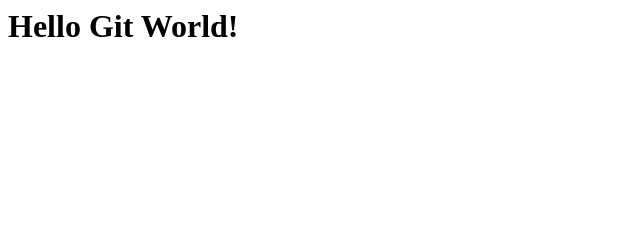
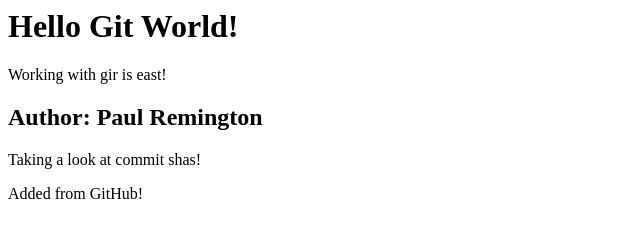
Before and after one commit to premington831964/GitGitHubMasterclass, a plain HTML site: page index.html in a window 1280 px wide. Shown: the whole page, without its empty margins (0-640 px from the left). Drawn offline with Linux system fonts and the light colour scheme.

Commit message:
Update index.html
Add some code from GitHub.

```diff
--- a/index.html
+++ b/index.html
@@ -1 +1,15 @@
 <h1>Hello Git World!</h1>
+
+<div>
+  <p>Working with gir is east!</p>
+</div>
+
+<h2>Author: Paul Remington</h2>
+
+<div>
+  <p>Taking a look at commit shas!</p>
+</div>
+
+<div>
+  <p>Added from GitHub!</p>
+</div>
```
